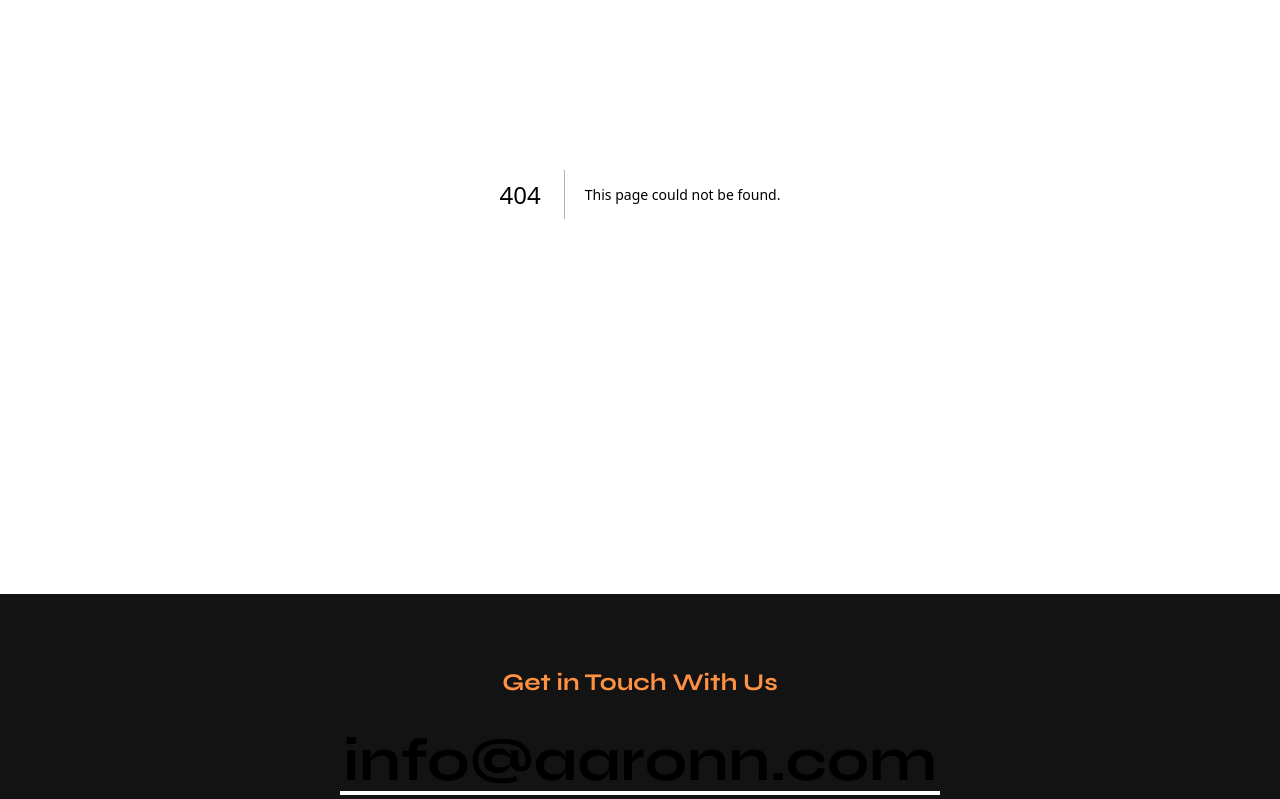
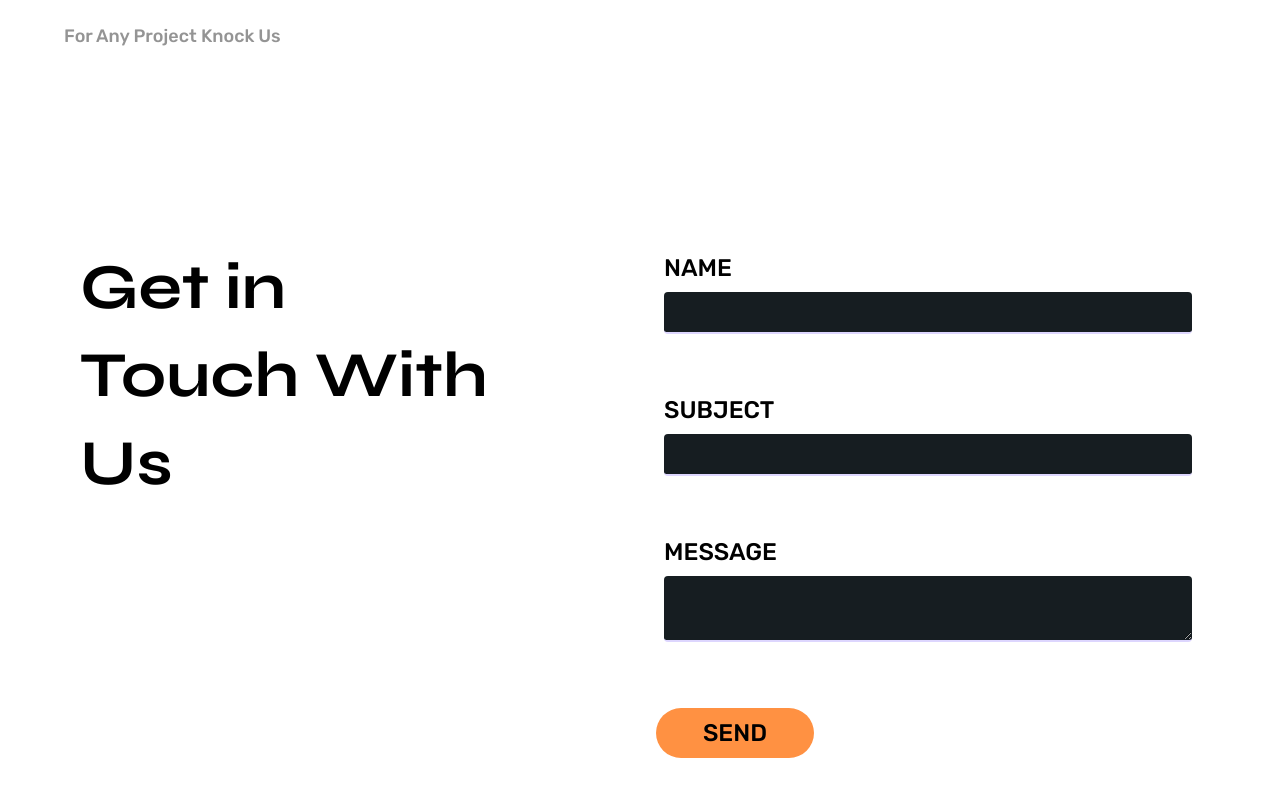
Before and after one commit to shadullah/nextjs-portfolio-management, a Next.js app: page /contact in a window 1280 px wide. Before the commit this address had no page. Shown: the part 301-1100 px from the top of the page. Built offline with nearby package versions, Linux system fonts and the light colour scheme.

Commit message:
contact page designed

```diff
--- /dev/null
+++ b/src/app/contact/page.tsx
@@ -0,0 +1,95 @@
+import Image from "next/image";
+import React from "react";
+
+const ContactPage = () => {
+  return (
+    <div className="max-w-6xl mx-auto my-16 md:my-36">
+      <div className="px-6 md:px-0">
+        <h1 className="font-syne text-4xl md:text-7xl font-bold mb-3">
+          Contact Me
+        </h1>
+        <p className="font-rubik text-sm md:text-lg font-medium text-[#949494] mb-14 md:mb-20">
+          For Any Project Knock Us
+        </p>
+        <div className="border-[1px] border-white mb-24"></div>
+      </div>
+      <div>
+        <div className="block md:flex justify-between">
+          <h1 className="text-4xl md:text-[64px]  font-syne font-bold leading-snug md:w-1/2 p-4">
+            Get in <br /> Touch With <br /> Us
+          </h1>
+          <div className="md:w-1/2">
+            <form>
+              <div className="px-4 pt-5 pb-4 sm:p-6 sm:pb-4 space-y-12">
+                <div>
+                  <label className="font-medium  font-rubik text-2xl uppercase">
+                    Name
+                  </label>
+                  <input
+                    type="text"
+                    className="w-full outline-none rounded bg-[#161D21]  border-b-2 border-violet-200 p-2 mt-2 mb-3"
+                    name="user_email"
+                    required
+                  />
+                </div>
+                <div>
+                  <label className="font-medium  font-rubik text-2xl uppercase">
+                    Subject
+                  </label>
+                  <input
+                    type="text"
+                    className="w-full outline-none rounded bg-[#161D21]  border-b-2 border-violet-200 p-2 mt-2 mb-3"
+                    name="subject"
+                    required
+                  />
+                </div>
+
+                <div>
+                  <label className="font-medium font-rubik text-2xl  uppercase">
+                    Message
+                  </label>
+                  <textarea
+                    className="w-full outline-none rounded bg-[#161D21]  border-b-2 border-violet-200 p-2 mt-2 mb-3"
+                    name="message"
+                    required
+                  />
+                </div>
+              </div>
+              <div className="px-4 mt-8">
+                <button className="uppercase font-medium text-2xl bg-[#FF9142] h-[50px] w-[158px] rounded-[30px] font-rubik">
+                  send
+                </button>
+              </div>
+            </form>
+          </div>
+        </div>
+        <div className=" my-12 md:my-24 px-12 md:px-0 space-y-8 md:space-y-0">
+          <div className="">
+            <Image
+              className="h-[638px] rounded-2xl object-cover"
+              width={1148}
+              height={636}
+              src="/contact.jpg"
+              alt="about1"
+            />
+          </div>
+        </div>
+      </div>
+      <div className="my-16 md:my-36 px-6 md:px-0">
+        <div className="font-syne font-bold text-2xl grid grid-cols-1 md:grid-cols-3 text-center">
+          <div>
+            <button>Street Avenue 21, CA</button>
+          </div>
+          <div>
+            <button>+9 0283353</button>
+          </div>
+          <div>
+            <button>info@aaronn.com</button>
+          </div>
+        </div>
+      </div>
+    </div>
+  );
+};
+
+export default ContactPage;
--- a/src/component/shared/Navbar/Navbar.tsx
+++ b/src/component/shared/Navbar/Navbar.tsx
@@ -37,7 +37,7 @@ const Navbar = () => {
               <Link href="/">MY WORKS</Link>
             </li>
             <li>
-              <Link href="/">
+              <Link href="/contact">
                 <button className="h-[47px] w-[138px] border-2 border-white rounded-[30px]">
                   CONTACT
                 </button>
```
Also changed, not shown: public/contact.jpg (added).
